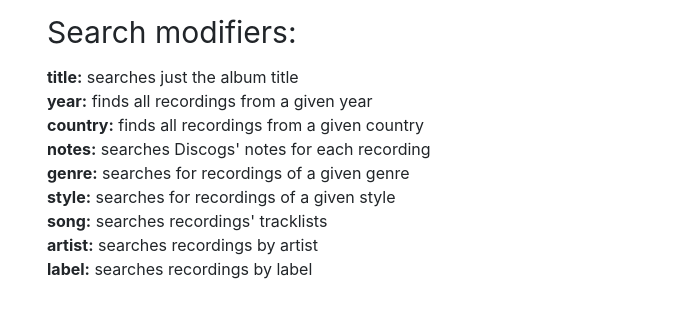
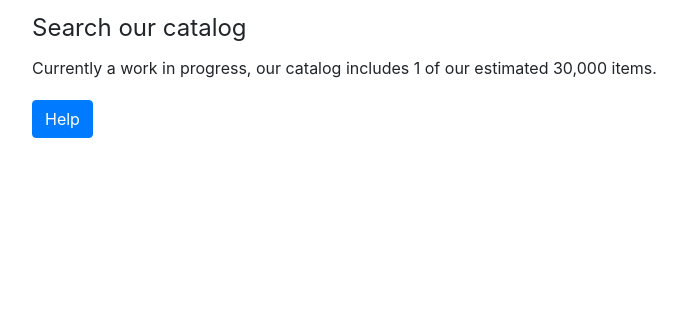
Before and after one commit to jkapilian/wkcr-catalog, a Flask app: template templates/home.html in a window 1280 px wide. Shown: the part 56-374 px from the top of the page, without its empty margins (53-740 px from the left). Run offline with Flask 2, Linux system fonts and the light colour scheme; the template is opened without the code that fills it: most values are stand-ins (such as "Sample title", 1, 10 or a date in 2020); some libraries are stand-ins or nearby versions.

Commit message:
UI fixes and daily refresh

```diff
--- a/server.py
+++ b/server.py
@@ -1,4 +1,7 @@
+from datetime import timedelta, date, datetime
 from os import sync
+import threading
+from turtle import update
 from flask import Flask
 from flask import render_template
 from flask import Response, request, jsonify
@@ -8,19 +11,19 @@ import discogs_client
 import json
 app = Flask(__name__)
 d = discogs_client.Client('ExampleApplication/0.1', user_token="lzXNWHvkWFJNbyDRonbOoQwhttIRsyGxDTWbpxmX")
-syncCount = d.identity().num_collection
 collection = json.loads(open("static/base.json").read())
 # collection = {}
 
 def updateCollection():
+   tomorrow = date.today() + timedelta(days=1)
+   next_2am = datetime(tomorrow.year, tomorrow.month, tomorrow.day, 2)
+   delta = (next_2am - datetime.now()).total_seconds
+   threading.Timer(delta, updateCollection).start()
    global d
-   global syncCount
    global collection
-   syncCount = d.identity().num_collection
    for i in range(1,len(d.identity().collection_folders)):
       name = d.identity().collection_folders[i].name
       for item in d.identity().collection_folders[i].releases:
-         print(len(collection))
          release = item.release
          releaseObject = {
             "id": item.instance_id,
@@ -45,7 +48,8 @@ def updateCollection():
          if release.images and release.images[0] and release.images[0]['uri']:
             releaseObject['image'] = release.images[0]['uri']
          collection[item.instance_id] = releaseObject
-   print(json.dumps(collection))
+   print("here!")
+   print(datetime.now())
    return
 
 def tracklist(tracks):
@@ -103,7 +107,8 @@ def objectSearch(query, param1, param2):
 
 @app.route('/')
 def home():
-   return render_template('home.html')
+   global collection
+   return render_template('home.html', length=len(collection))
 
 @app.route('/search/<query>')
 def search(query):
@@ -279,5 +284,8 @@ def label(id):
    return render_template('search.html', results=results, query=name, version='label')
 
 if __name__ == '__main__':
-   # updateCollection()
+   tomorrow = date.today() + timedelta(days=1)
+   next_2am = datetime(tomorrow.year, tomorrow.month, tomorrow.day, 2)
+   delta = (next_2am - datetime.now()).total_seconds()
+   threading.Timer(delta, updateCollection).start()
    app.run(debug = True)
--- a/static/main.css
+++ b/static/main.css
@@ -1,5 +1,5 @@
 .title {
-	font-size: 30px;
+	font-size: 24px;
 	margin-top: 10px;
 	margin-bottom: 10px;
 }
--- a/templates/home.html
+++ b/templates/home.html
@@ -3,7 +3,25 @@
 {% block content %}
 
 <div class="container">
-    <div class="title">Search modifiers:</div>
+    <div class="row title">Search our catalog</div>
+    <div class="row result">Currently a work in progress, our catalog includes {{length}} of our estimated 30,000 items.</div>
+
+    <!-- Button trigger modal -->
+    <button type="button" class="row btn btn-primary" data-toggle="modal" data-target="#exampleModal">
+        Help
+    </button>
+
+    <!-- Modal -->
+    <div class="modal fade" id="exampleModal" tabindex="-1" role="dialog" aria-labelledby="exampleModalLabel" aria-hidden="true">
+        <div class="modal-dialog" role="document">
+        <div class="modal-content">
+            <div class="modal-header">
+            <h5 class="modal-title" id="exampleModalLabel">Search modifiers:</h5>
+            <button type="button" class="close" data-dismiss="modal" aria-label="Close">
+                <span aria-hidden="true">&times;</span>
+            </button>
+            </div>
+            <div class="modal-body">
                 <b>title:</b> searches just the album title <br>
                 <b>year:</b> finds all recordings from a given year <br>
                 <b>country:</b> finds all recordings from a given country <br>
@@ -13,6 +31,13 @@
                 <b>song:</b> searches recordings' tracklists <br>
                 <b>artist:</b> searches recordings by artist <br>
                 <b>label:</b> searches recordings by label
+            </div>
+            <div class="modal-footer">
+            <button type="button" class="btn btn-secondary" data-dismiss="modal">OK</button>
+            </div>
+        </div>
+        </div>
+    </div>
 
 </div>
 
--- a/templates/layout.html
+++ b/templates/layout.html
@@ -4,7 +4,7 @@
     <!-- Required meta tags -->
     <meta charset="utf-8">
     <meta name="viewport" content="width=device-width, initial-scale=1">
-    <link rel="icon" href="data:,">
+    <link rel="icon" href="{{url_for('static', filename='Logo.jpeg')}}">
 
     <!-- jquery -->
     <script src="https://cdn.jsdelivr.net/npm/bootstrap@5.1.3/dist/js/bootstrap.bundle.min.js" integrity="sha384-ka7Sk0Gln4gmtz2MlQnikT1wXgYsOg+OMhuP+IlRH9sENBO0LRn5q+8nbTov4+1p" crossorigin="anonymous"></script>
@@ -14,8 +14,10 @@
     <link rel="stylesheet" href="http://code.jquery.com/ui/1.12.1/themes/base/jquery-ui.css">
 
     <!-- Bootstrap CSS -->
-    <link rel="stylesheet" href="https://stackpath.bootstrapcdn.com/bootstrap/4.2.1/css/bootstrap.min.css">
-
+    <link rel="stylesheet" href="https://cdn.jsdelivr.net/npm/bootstrap@4.3.1/dist/css/bootstrap.min.css" integrity="sha384-ggOyR0iXCbMQv3Xipma34MD+dH/1fQ784/j6cY/iJTQUOhcWr7x9JvoRxT2MZw1T" crossorigin="anonymous">
+    <script src="https://code.jquery.com/jquery-3.3.1.slim.min.js" integrity="sha384-q8i/X+965DzO0rT7abK41JStQIAqVgRVzpbzo5smXKp4YfRvH+8abtTE1Pi6jizo" crossorigin="anonymous"></script>
+    <script src="https://cdn.jsdelivr.net/npm/popper.js@1.14.7/dist/umd/popper.min.js" integrity="sha384-UO2eT0CpHqdSJQ6hJty5KVphtPhzWj9WO1clHTMGa3JDZwrnQq4sF86dIHNDz0W1" crossorigin="anonymous"></script>
+    <script src="https://cdn.jsdelivr.net/npm/bootstrap@4.3.1/dist/js/bootstrap.min.js" integrity="sha384-JjSmVgyd0p3pXB1rRibZUAYoIIy6OrQ6VrjIEaFf/nJGzIxFDsf4x0xIM+B07jRM" crossorigin="anonymous"></script>
 
     <link rel="stylesheet" href="{{url_for('static', filename='main.css')}}">
     <script src="{{url_for('static', filename='main.js')}}"></script>
```
Also changed, not shown: static/results.js (+8 -2 lines), templates/search.html (+12 -8 lines), templates/view.html (+6 -6 lines), static/Logo.jpeg (added), 1 other file. Lines whose indentation alone changed are shown as unchanged.
